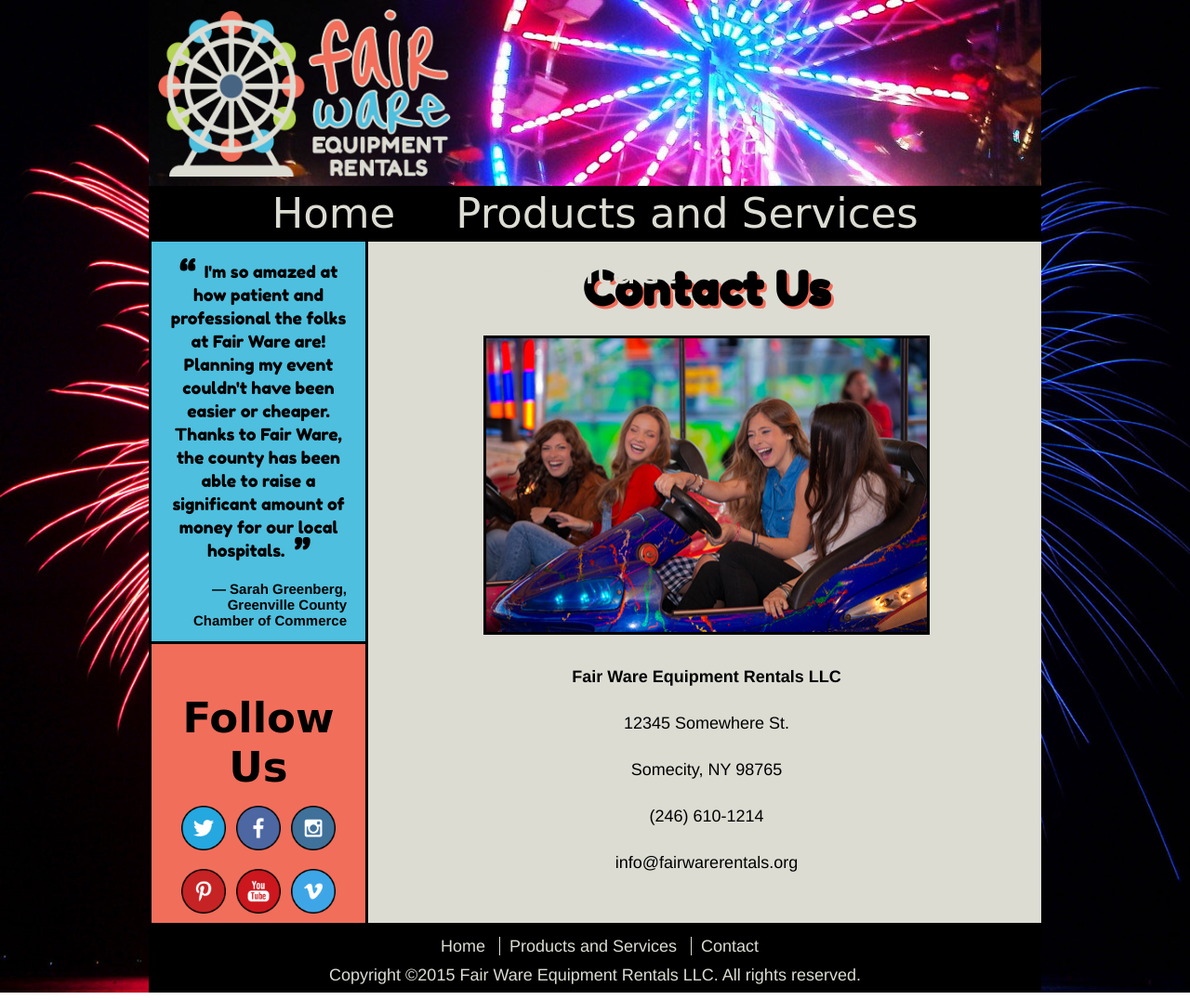
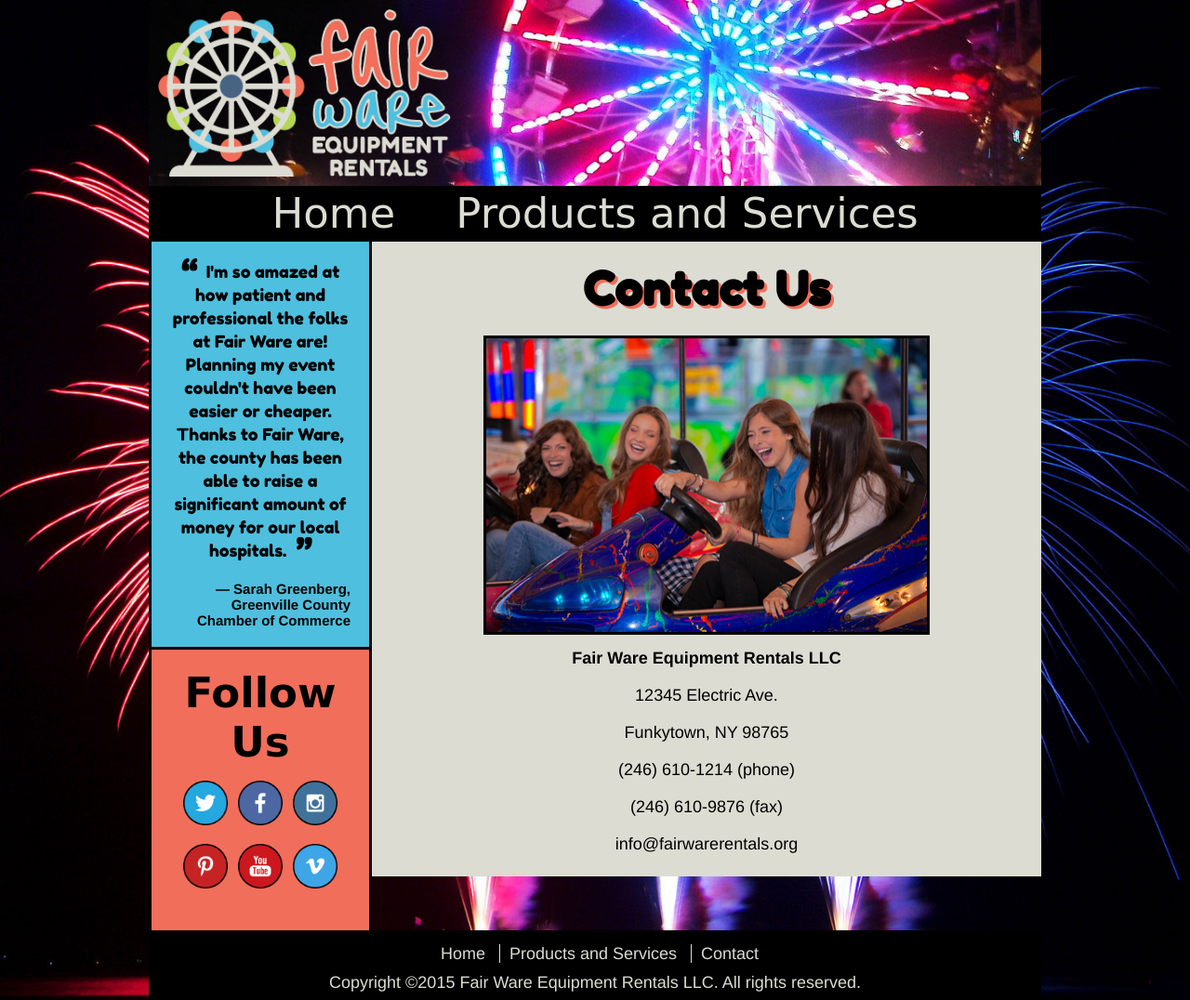
Before and after one commit to ecbroussard/fairware, a plain HTML site: page contact.html in a window 1280 px wide. Shown: the whole page at 93% size. Drawn offline with Linux system fonts and the light colour scheme; a web font is replaced by a local one.

Commit message:
Fix column lengths.

```diff
--- a/contact.html
+++ b/contact.html
@@ -34,24 +34,28 @@
 		</div>
 		<!-- end of navigation -->
 
-		<!-- beginning of testimonials -->
-		<div id="testimonialscontact">
-			<p id="quote">I'm so amazed at how patient and professional the folks at Fair Ware are! Planning my event couldn't have been easier or cheaper. Thanks to Fair Ware, the county has been able to raise a significant amount of money for our local hospitals.</p>
-			<p id="attribute">— Sarah Greenberg, Greenville County Chamber of Commerce</p>
-		</div>
-		<!-- end of testimonials -->
-
 		<!-- beginning of main -->
 		<div id="main">
 			<h1>Contact Us</h1>
 			<img src="images/bumpercarteens.jpg" alt="teen girls riding bumper cars" title="teen girls riding bumper cars" height="316px" width="474px" />
 			<p class="contact"><strong>Fair Ware Equipment Rentals LLC</strong></p>
-			<p class="contact">12345 Somewhere St.</p>
-			<p class="contact">Somecity, NY 98765</p>
-			<p class="contact">(246) 610-1214</p>
+			<p class="contact">12345 Electric Ave.</p>
+			<p class="contact">Funkytown, NY 98765</p>
+			<p class="contact">(246) 610-1214 (phone)</p>
+			<p class="contact">(246) 610-9876 (fax)</p>
 			<p class="contact"><a href="mailto:info@fairwarerentals.org">info@fairwarerentals.org</a></p>
 		</div>
 		<!-- end of main -->
+
+		<!-- beginning of leftcolumn -->
+		<div id="leftcolumn">
+
+			<!-- beginning of testimonials -->
+			<div id="testimonials">
+				<p id="quote">I'm so amazed at how patient and professional the folks at Fair Ware are! Planning my event couldn't have been easier or cheaper. Thanks to Fair Ware, the county has been able to raise a significant amount of money for our local hospitals.</p>
+				<p id="attribute">— Sarah Greenberg, Greenville County Chamber of Commerce</p>
+			</div>
+			<!-- end of testimonials -->
 
 			<!-- beginning of social -->
 			<div id="social">
@@ -70,6 +74,10 @@
 				</div>
 			</div>
 			<!-- end of social -->
+			<div id ="gapfiller" class="contact">
+			</div>
+		</div>
+		<!-- end of leftcolumn -->
 
 		<!-- beginning of footer -->
 		<div id="footer">
--- a/styles.css
+++ b/styles.css
@@ -19,7 +19,6 @@ body {
 	width: 960px;
 	margin-left: auto;
 	margin-right: auto;
-	background-color: #dcdcd3;
 }
 
 #banner {
@@ -66,27 +65,33 @@ body {
 }
 
 #testimonials {
-	width: 230px;
-	height: 320px;
-	float: left;
 	background-color: #4ebfde;
 	border-left: 3px solid black;
 	border-right: 3px solid black;
 }
 
 #main {
-	width:720px;
-	float: right;
+	width: 75%;
+	display: inline-block;
+	vertical-align: top;
+	margin: auto;
+	background-color: #dcdcd3;
+}
+
+#leftcolumn {
+	float: left;
+	width: 25%;
+	display: inline-block;
+	vertical-align: top;
 }
 
 #social {
-	width: 230px;
-	height: 300px;
-	clear: left;
 	background-color: #f16e5b;
 	border-left: 3px solid black;
 	border-right: 3px solid black;
 	border-top: 3px solid black;
+	padding-bottom: 20px;
+	padding-top: 20px;
 }
 
 #footer {
@@ -136,7 +141,6 @@ h2 {
 	font-family: 'Just Me Again Down Here', cursive;
 	text-align: center;
 	font-size: 45px;
-	padding-top: 30px;
 }
 
 #main img {
@@ -148,7 +152,10 @@ h2 {
 }
 
 #main p {
-	margin: 40px;
+	margin-left: 40px;
+	margin-right: 40px;
+	margin-top: 20px;
+	margin-bottom: 30px;
 }
 
 #main p.contact {
@@ -203,13 +210,12 @@ h2 {
 }
 
 #favephotos {
-	width: 230px;
-	height: 2000px;
-	clear: left;
 	background-color: #b5d555;
 	border-left: 3px solid black;
 	border-right: 3px solid black;
 	border-top: 3px solid black;
+	padding-top: 20px;
+	padding-bottom: 5px;
 }
 
 #main ul {
@@ -251,15 +257,6 @@ p.contact a {
 	text-decoration: none;
 }
 
-#testimonialscontact {
-	width: 230px;
-	height: 430px;
-	float: left;
-	background-color: #4ebfde;
-	border-left: 3px solid black;
-	border-right: 3px solid black;
-}
-
 #main a:hover {
 	color: #b5d555;
 }
@@ -271,9 +268,24 @@ hr {
 	border-style: inset;
 	border-width: 1px;
 	width: 90%;
+	margin-bottom: 20px;
+	margin-top: 20px;
 }
 
-#socialcontent {
-	margin-top: 23px;
-	margin-bottom: 43px;
+#gapfiller {
+	background-color: #f16e5b;
+	border-left: 3px solid black;
+	border-right: 3px solid black;
 }
+
+#gapfiller.index {
+	height: 32px;
+}
+
+#gapfiller.services {
+	height: 5px;
+}
+
+#gapfiller.contact {
+	height: 20px;
+}
```
Also changed, not shown: index.html (+14 -7 lines), services.html (+17 -10 lines). Lines whose indentation alone changed are shown as unchanged.
